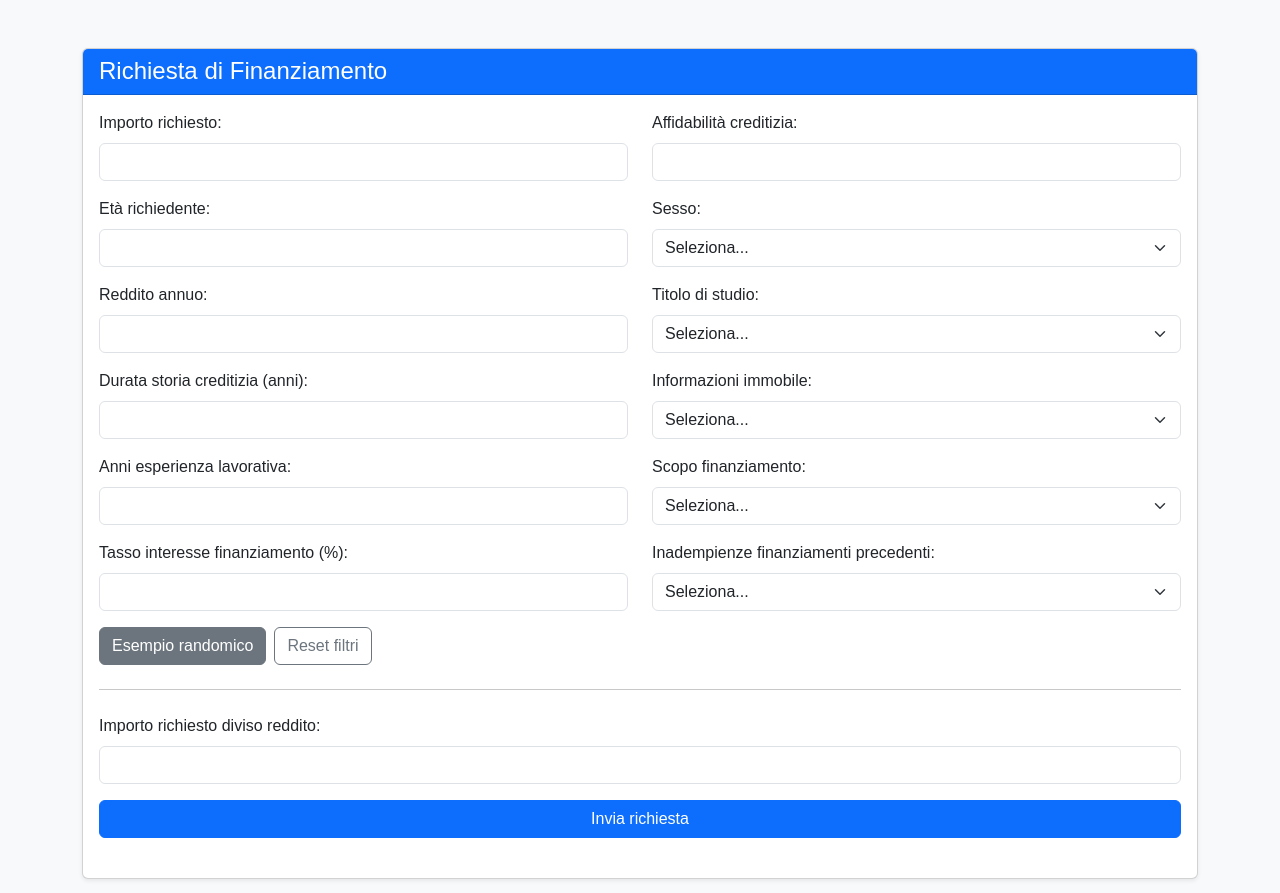
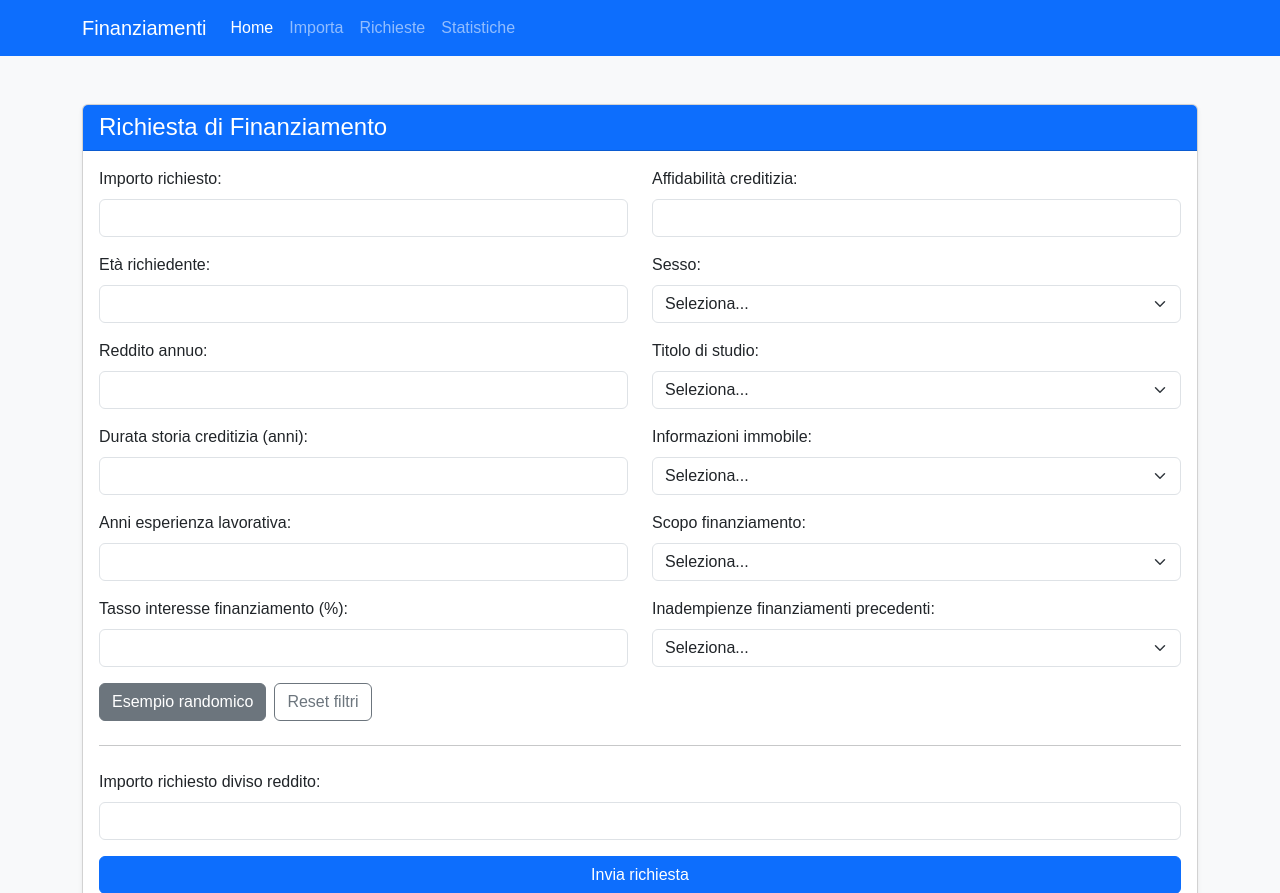
Before and after one commit to fildona/progect_work, a Flask app: page / in a window 1280 px wide. Shown: the top 893 px of the page. Run offline with Flask 3, Linux system fonts and the light colour scheme; parts of the project's set-up code (start-up, migrations or seed data) failed here and were passed over.

Commit message:
collegamento tra pagine

```diff
--- a/templates/importa.html
+++ b/templates/importa.html
@@ -6,6 +6,7 @@
     <link href="https://cdn.jsdelivr.net/npm/bootstrap@5.3.0-alpha1/dist/css/bootstrap.min.css" rel="stylesheet">
 </head>
 <body class="bg-light">
+    {% include 'navbar.html' %}
     <div class="container mt-5">
         <div class="card shadow-sm">
             <div class="card-header bg-primary text-white">
--- a/templates/index.html
+++ b/templates/index.html
@@ -18,6 +18,7 @@
     </style>
 </head>
 <body>
+    {% include 'navbar.html' %}
     <div class="container mt-5 mb-5">
         <div class="card shadow-sm">
             <div class="card-header bg-primary text-white">
--- /dev/null
+++ b/templates/navbar.html
@@ -0,0 +1,24 @@
+<nav class="navbar navbar-expand-lg navbar-dark bg-primary mb-4">
+  <div class="container">
+    <span class="navbar-brand">Finanziamenti</span>
+    <button class="navbar-toggler" type="button" data-bs-toggle="collapse" data-bs-target="#navbarNav">
+      <span class="navbar-toggler-icon"></span>
+    </button>
+    <div class="collapse navbar-collapse" id="navbarNav">
+      <ul class="navbar-nav">
+        <li class="nav-item">
+          <a class="nav-link{% if request.path == '/' %} active{% endif %}" href="/">Home</a>
+        </li>
+        <li class="nav-item">
+          <a class="nav-link{% if request.path.startswith('/importa') %} active{% endif %}" href="/importa_html">Importa</a>
+        </li>
+        <li class="nav-item">
+          <a class="nav-link{% if request.path.startswith('/richieste') %} active{% endif %}" href="/richieste">Richieste</a>
+        </li>
+        <li class="nav-item">
+          <a class="nav-link{% if request.path.startswith('/statistiche') %} active{% endif %}" href="/statistiche">Statistiche</a>
+        </li>
+      </ul>
+    </div>
+  </div>
+</nav>
--- a/templates/richieste.html
+++ b/templates/richieste.html
@@ -22,6 +22,7 @@
     </style>
 </head>
 <body>
+    {% include 'navbar.html' %}
 <div class="container mt-4">
     <h2>Richieste di Finanziamento</h2>
     <form id="filterForm" class="row g-3 mb-3">
--- a/templates/statistiche.html
+++ b/templates/statistiche.html
@@ -16,6 +16,7 @@
     </style>
 </head>
 <body class="bg-light">
+    {% include 'navbar.html' %}
     <div class="container my-5">
         <div class="card shadow-sm mb-4">
             <div class="card-header bg-primary text-white">
```
